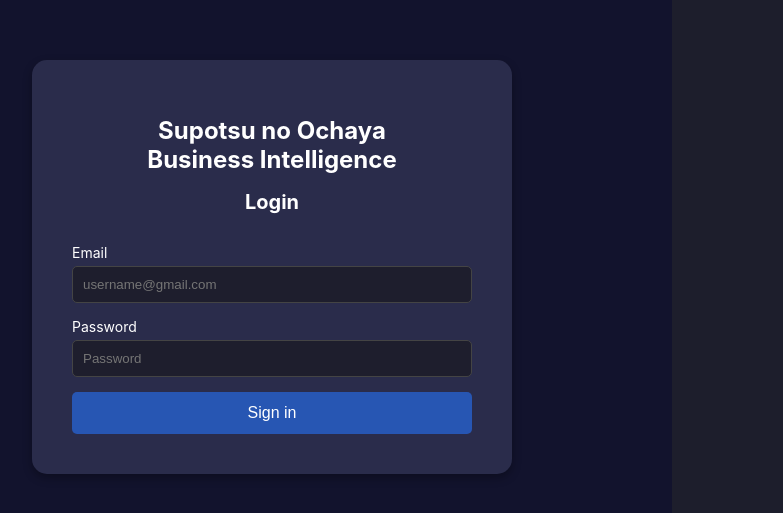
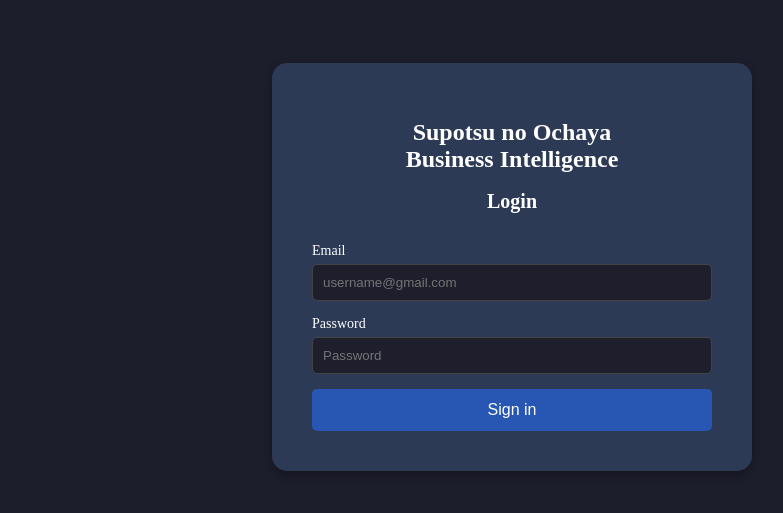
Before and after one commit to supotsu-no-ochaya/business-intelligence, a React (Create React App) app in the folder frontend/frontend/: page / in a window 1280 px wide. Shown: the part 133-646 px from the top of the page, without its empty margins (128-911 px from the left). Built offline with nearby package versions, Linux system fonts and the light colour scheme.

Commit message:
Anpassung der Farbwerte und Zentrierung

```diff
--- a/frontend/frontend/src/App.css
+++ b/frontend/frontend/src/App.css
@@ -5,6 +5,9 @@ body, html {
   background-color: #1D1E2C; /* Dunkler Hintergrund für die gesamte Seite */
   color: #24263A; /* Standard-Textfarbe */
   height: 100%; /* Volle Höhe des Bildschirms */
+  display: flex;
+  justify-content: center;
+  align-items: center;
 }
 
 .app {
--- a/frontend/frontend/src/login_component/Login.module.css
+++ b/frontend/frontend/src/login_component/Login.module.css
@@ -2,13 +2,17 @@
     display: flex;
     justify-content: center;
     align-items: center;
-    height: 100vh; /* Vollständige Bildschirmhöhe */
+    height: 100vh;
     width: 100vh;
-    background-color: #12132D; /* Dunkelblauer Hintergrund */
+    background-color: none;
+    margin: 0;
+    padding: 0;
+    font-family: 'Alatsi';
+    font-weight: '400';
   }
 
   .card {
-    background-color: #2A2C4B; /* Dunklerer Hintergrund für die Karte */
+    background-color: rgba(87.82, 130.04, 193.37, 0.28);
     padding: 40px;
     border-radius: 15px;
     width: 400px;
```
